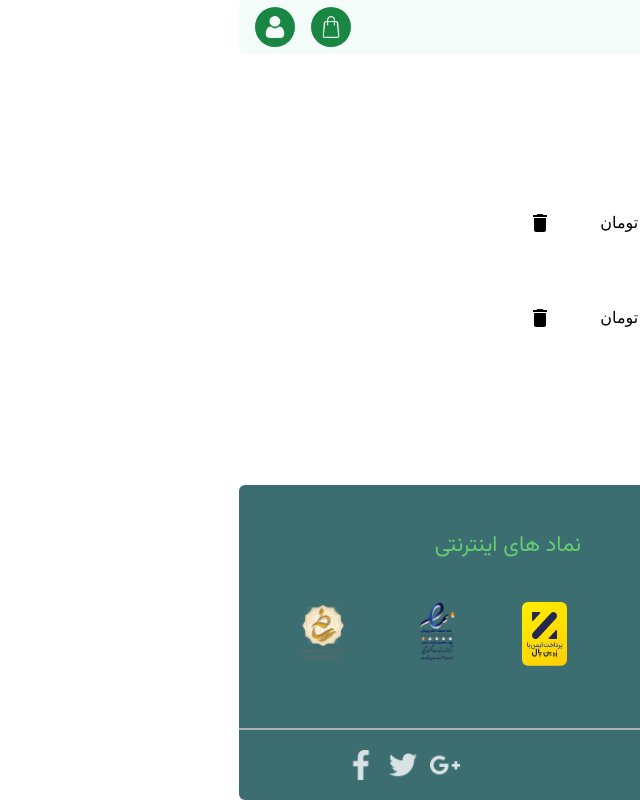
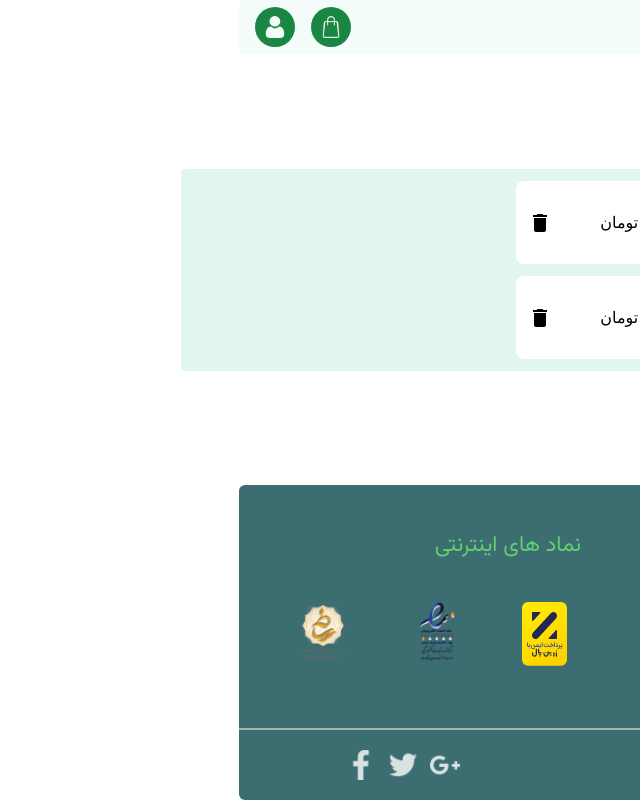
Before and after one commit to MJavadDe/e-commerc-, a Next.js app: page /cart in a window 1280 px wide. Shown: the whole page, without its empty margins (640-1280 px from the left). Built offline with nearby package versions, Linux system fonts and the light colour scheme.

Commit message:
change color class cart item

```diff
--- a/Components/CartItem/ListCartItem.jsx
+++ b/Components/CartItem/ListCartItem.jsx
@@ -19,7 +19,7 @@ function ListCartItem(props) {
     },
   ];
   return (
-    <div className="flex-col justify-between mx-auto bg-primary-100 rounded flex gap-3 p-3">
+    <div className="flex-col justify-between mx-auto bg-primary-light rounded flex gap-3 p-3">
       {listItem.map((item, index) => (
         <CartItem key={`item-index`} data={item} />
       ))}
```
